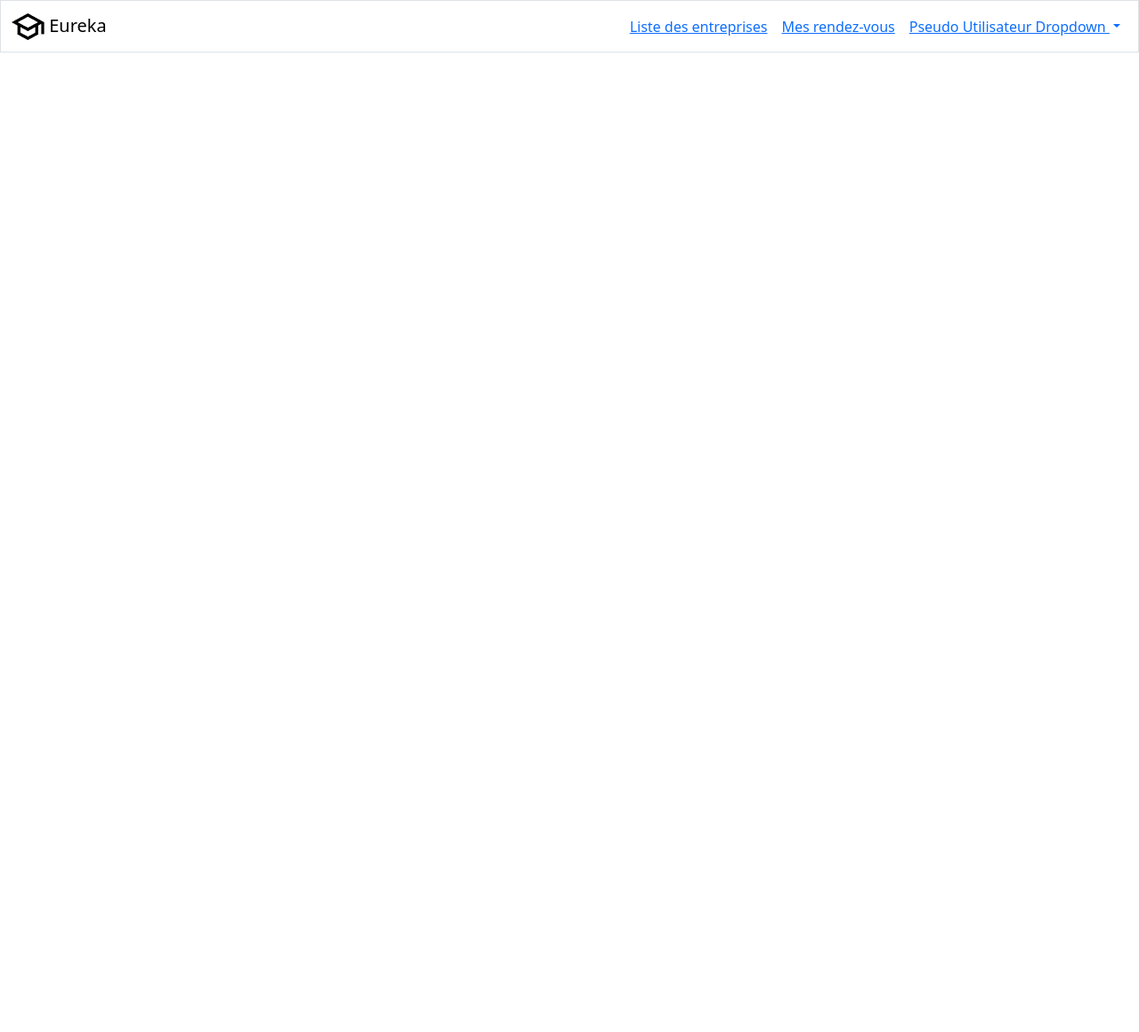
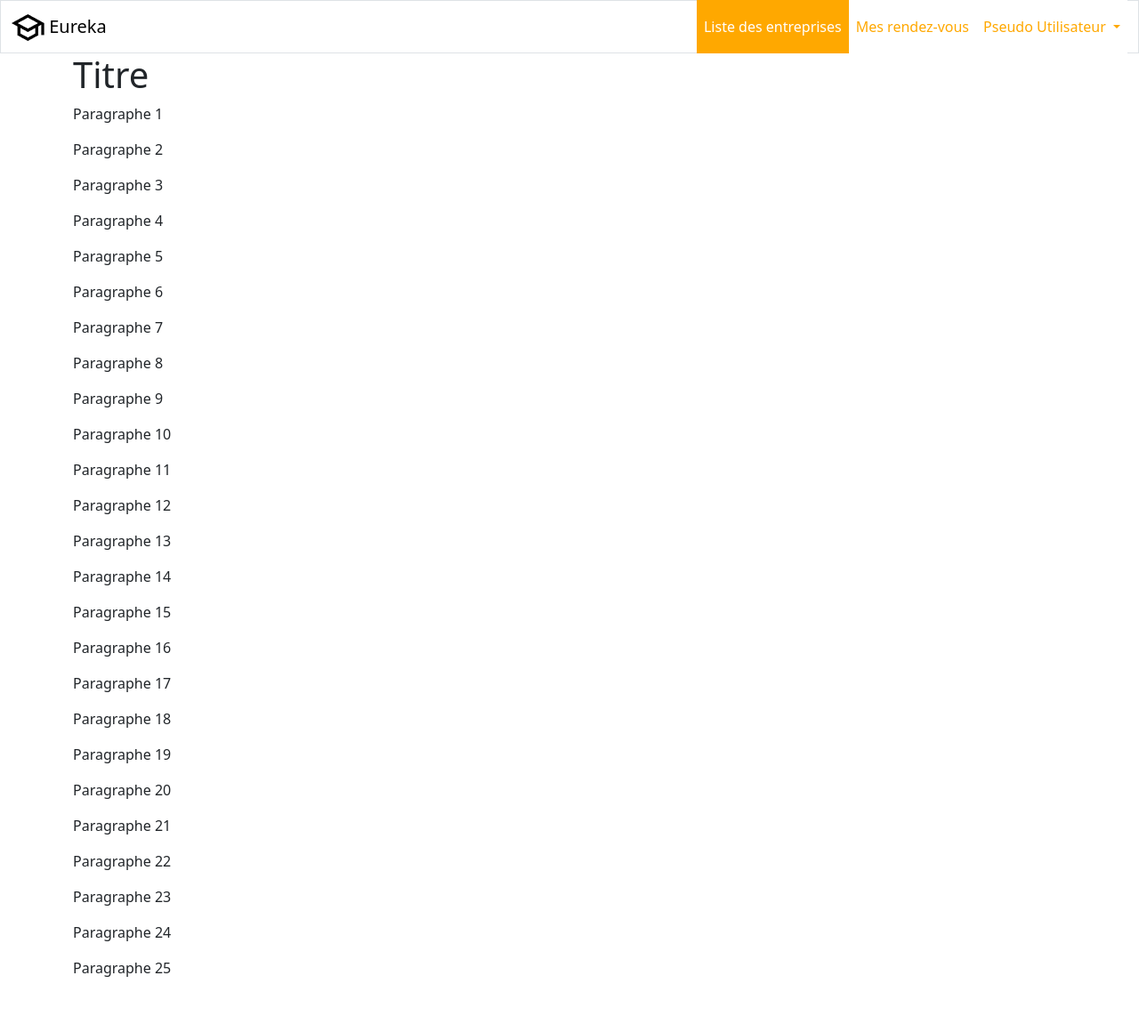
Before and after one commit to jodiemonterde/SAE-S3---Salon-Eureka, a PHP site: page /navbars.php in a window 1280 px wide. Shown: the whole page at 89% size. Before the commit the page ends 59 px from the top, so only its background shows below. Run offline with PHP 8.4, Linux system fonts and the light colour scheme; some libraries are stand-ins or nearby versions.

Commit message:
Fin du code des navbars

```diff
--- /dev/null
+++ b/navbars.css
@@ -0,0 +1,55 @@
+body {
+    margin-bottom: 60px;
+}
+
+.navbar {
+    height: 60px;
+}
+
+.lien {
+    text-decoration: none;
+}
+
+.couleur_actif_haut {
+    color: #FFFFFF;
+}
+
+.couleur_inactif_haut {
+    color: #FFA800;
+}
+
+.fond_actif_haut {
+    background-color: #FFA800;
+    padding-top: 18px !important;
+    padding-bottom: 18px !important;
+    max-height: 60px !important;
+}
+
+.fond_inactif_haut {
+    background-color: #FFFFFF;
+    padding-top: 18px !important;
+    padding-bottom: 18px !important;
+    max-height: 60px !important;
+}
+
+.actif_bas_icone {
+    border-radius: 28px 14px 28px 14px;
+    background-color: #FFA800;
+    border-style: none;
+    padding: 2px 0;
+}
+
+.actif_bas_texte {
+    color: #FFA800;
+    text-decoration: none;
+    font-size: 13px;
+    font-weight: 500;
+}
+
+.inactif_bas {
+    color: #000000;
+    background-color: #FFFFFF;
+    text-decoration: none;
+    font-size: 13px;
+    font-weight: 500;
+}
--- a/navbars.php
+++ b/navbars.php
@@ -6,12 +6,13 @@
         <meta name="viewport" content="width=device-width, initial-scale=1.0">
         <link rel="stylesheet" href="./lib/bootstrap-5.3.2-dist/css/bootstrap.css">
         <link rel="stylesheet" href="./lib/fontawesome-free-6.2.1-web/css/all.css">
+        <link rel="stylesheet" href="./navbars.css">
         <script src="./lib/bootstrap-5.3.2-dist/js/bootstrap.bundle.js"></script>
         <title> Navbars </title>
     </head>
     <body>
         <!-- Navbar du haut -->
-        <nav class="navbar navbar-expand sticky-top border">
+        <nav class="navbar navbar-expand sticky-top border bg-white">
             <div class="container-fluid">
                 <div class="navbar-brand">
                     <img src="./ressources/logo_black.png" alt="Logo Eureka" class="d-inline-block align-text-top">
@@ -19,45 +20,79 @@
                 </div>
                 <div class="navbar-right">
                     <ul class="navbar-nav">
-                        <li class="nav-item p-2">
+                        <li class="nav-item nav-link p-2 d-none d-sm-block fond_actif_haut">
                             <!-- Si sur la liste des entreprises, mettre en jaune -->
-                            <a class="d-none d-sm-block"> Liste des entreprises </a>
+                            <a class="lien couleur_actif_haut" href="#"> Liste des entreprises </a>
                         </li>
-                        <li class="nav-item p-2">
+                        <li class="nav-item nav-link p-2 d-none d-sm-block fond_inactif_haut">
                             <!-- Si sur la liste des rendez-vous, mettre en jaune -->
-                            <a class="d-none d-sm-block"> Mes rendez-vous </a>
+                            <a class="lien couleur_inactif_haut" href="#"> Mes rendez-vous </a>
                         </li>
-                        <li class="nav-item dropdown p-2">
-                            <a class="d-none d-sm-block dropdown-toggle" role="button" data-bs-toggle="dropdown" aria-expanded="false">
-                                Pseudo Utilisateur Dropdown
+                        <li class="nav-item dropdown p-2 d-none d-sm-block fond_inactif_haut">
+                            <a class="dropdown-toggle lien couleur_inactif_haut" role="button" data-bs-toggle="dropdown" aria-expanded="false">
+                                Pseudo Utilisateur
                             </a>
                             <ul class="dropdown-menu" role="menu">
                                 <li> <a class="dropdown-item"> Se déconnecter </a> </li>
                             </ul>
                         </li>
-                        <li class="nav-item">
-                            <a class="d-sm-none"> Icone Bouton Déconnexion </a>
+                        <li class="nav-item d-sm-none">
+                            <img src="./ressources/icone_deconnexion.png" alt="Se déconnecter">
                         </li>
                     </ul>
                 </div>
             </div>
         </nav>
 
-
+        <!-- Contenu de test -->
+        <div class="container">
+            <h1> Titre </h1>
+            <p> Paragraphe 1 </p>
+            <p> Paragraphe 2 </p>
+            <p> Paragraphe 3 </p>
+            <p> Paragraphe 4 </p>
+            <p> Paragraphe 5 </p>
+            <p> Paragraphe 6 </p>
+            <p> Paragraphe 7 </p>
+            <p> Paragraphe 8 </p>
+            <p> Paragraphe 9 </p>
+            <p> Paragraphe 10 </p>
+            <p> Paragraphe 11 </p>
+            <p> Paragraphe 12 </p>
+            <p> Paragraphe 13 </p>
+            <p> Paragraphe 14 </p>
+            <p> Paragraphe 15 </p>
+            <p> Paragraphe 16 </p>
+            <p> Paragraphe 17 </p>
+            <p> Paragraphe 18 </p>
+            <p> Paragraphe 19 </p>
+            <p> Paragraphe 20 </p>
+            <p> Paragraphe 21 </p>
+            <p> Paragraphe 22 </p>
+            <p> Paragraphe 23 </p>
+            <p> Paragraphe 24 </p>
+            <p> Paragraphe 25 </p>
+        </div>
 
         <!-- Navbar du bas -->
-        <nav class="navbar navbar-expand sticky-bottom d-sm-none border">
+        <nav class="navbar navbar-expand fixed-bottom d-sm-none border bg-white">
             <div class="container-fluid">
-                <ul class="navbar-nav justify-content-evenly">
-                    <li class="nav-item">
+                <ul class="navbar-nav w-100 justify-content-evenly">
+                    <li class="nav-item actif_bas_texte">
+                        <!-- Si sur la liste des entreprises, mettre l'icone blanche et le fond en jaune -->
+                        <a class="d-flex justify-content-center actif_bas_icone" href="#">
+                            <img src="./ressources/entreprise_white.png" alt="Liste des entreprises">
+                        </a>
                         <!-- Si sur la liste des entreprises, mettre en jaune -->
-                        <a> Icone Entreprises </a>
-                        <a> Entreprises </a>
+                        Entreprises
                     </li>
-                    <li class="nav-item">
+                    <li class="nav-item inactif_bas">
+                        <!-- Si sur la liste des rendez-vous, mettre l'icone blanche et le fond en jaune -->
+                        <a class="d-flex justify-content-center" href="#">
+                            <img src="./ressources/rendez-vous_black.png" alt="Mes rendez-vous">
+                        </a>
                         <!-- Si sur la liste des rendez-vous, mettre en jaune -->
-                        <a> Icone Rendez-vous </a>
-                        <a> Rendez-vous </a>
+                        Rendez-vous
                     </li>
                 </ul>
             </div>
```
Also changed, not shown: ressources/entreprise_black.png (added), ressources/entreprise_white.png (added), ressources/icone_deconnexion.png (added), ressources/rendez-vous_black.png (added), ressources/rendez-vous_white.png (added).
